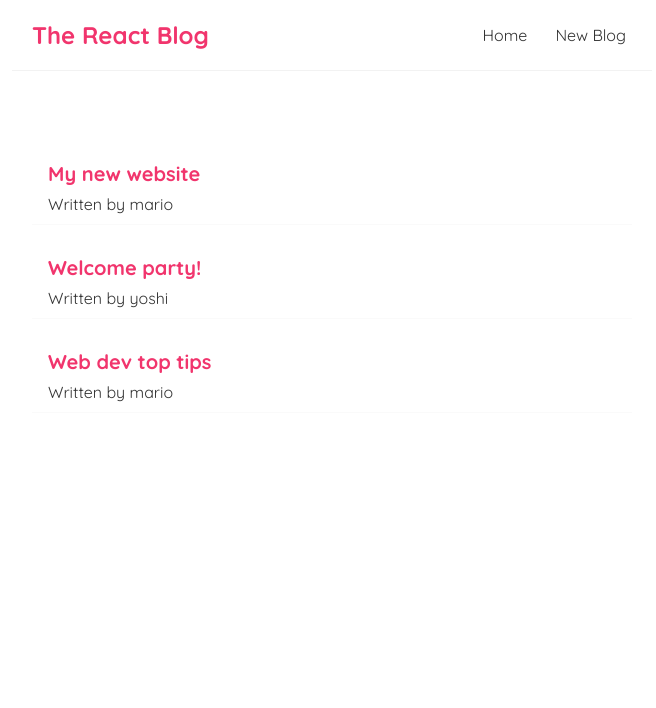
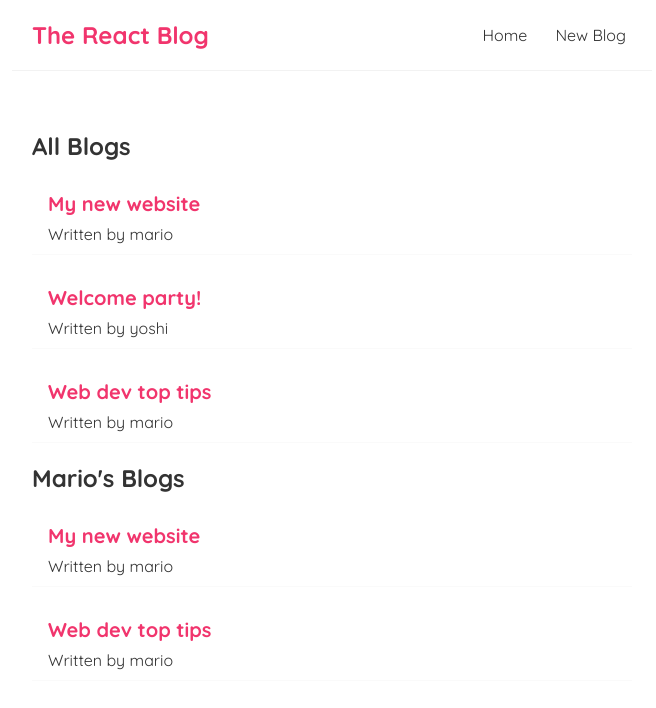
Before and after one commit to nayana-vinod/all-blogs, a React (Create React App) app: page / in a window 1280 px wide. Shown: the top 708 px of the page, without its empty margins (308-964 px from the left). Built offline with nearby package versions, Linux system fonts and the light colour scheme.

Commit message:
props: reusing components

```diff
--- /dev/null
+++ b/src/BlogList.js
@@ -0,0 +1,23 @@
+// const BlogList = (props) => {
+//     const blogs=props.blogs;
+//     const title=props.title;
+const BlogList = ({ blogs, title }) => {
+
+    // console.log(props.blogs);
+
+    return (
+        <div className="blog-list">
+            {/* can redefine blogs here too like in src/Home.js but no for obvious programming reasons */}
+            {/* instead use props */}
+            <h2>{ title }</h2>
+            {blogs.map((blog) => (
+                <div className="blog-preview" key={blog.id}>
+                    <h2>{ blog.title }</h2>
+                    <p>Written by { blog.author }</p>
+                </div>
+            ))}
+        </div>
+     );
+}
+
+export default BlogList;
--- a/src/Home.js
+++ b/src/Home.js
@@ -1,4 +1,5 @@
 import { useState } from "react";
+import BlogList from "./BlogList";
 
 const Home = () => {
     const [blogs, setBlogs] = useState([
@@ -8,13 +9,14 @@
     ]);
     return (
         <div className="home">
-            {/* can hardcode each blog in a div but crud wont work then also time consuming */}
-            {blogs.map((blog) => (
-                <div className="blog-preview" key={blog.id}>
-                    <h2>{ blog.title }</h2>
-                    <p>Written by { blog.author }</p>
-                </div>
-            ))}
+            {/* passing blogs as prop which is "blogs = { blogs }" */}
+            {/* <BlogList blogs = { blogs } /> */}
+
+            {/* passing multiple props */}
+            <BlogList blogs={ blogs } title="All Blogs" />
+
+            {/* useful for like search pages where blog.title === the search term */}
+            <BlogList blogs={ blogs.filter((blog)=> blog.author === 'mario') } title="Mario's Blogs" />
         </div>
      );
 }
```
